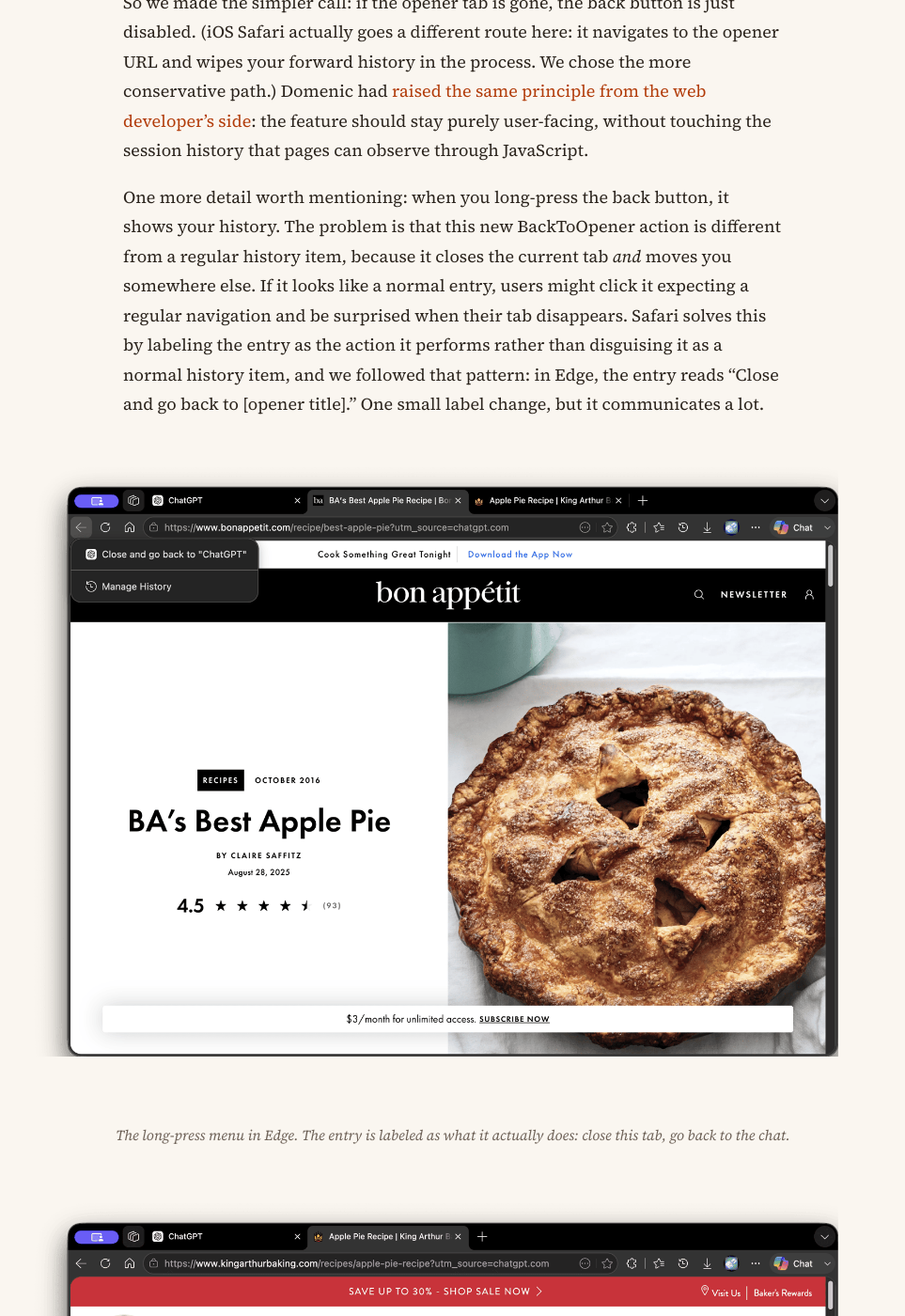
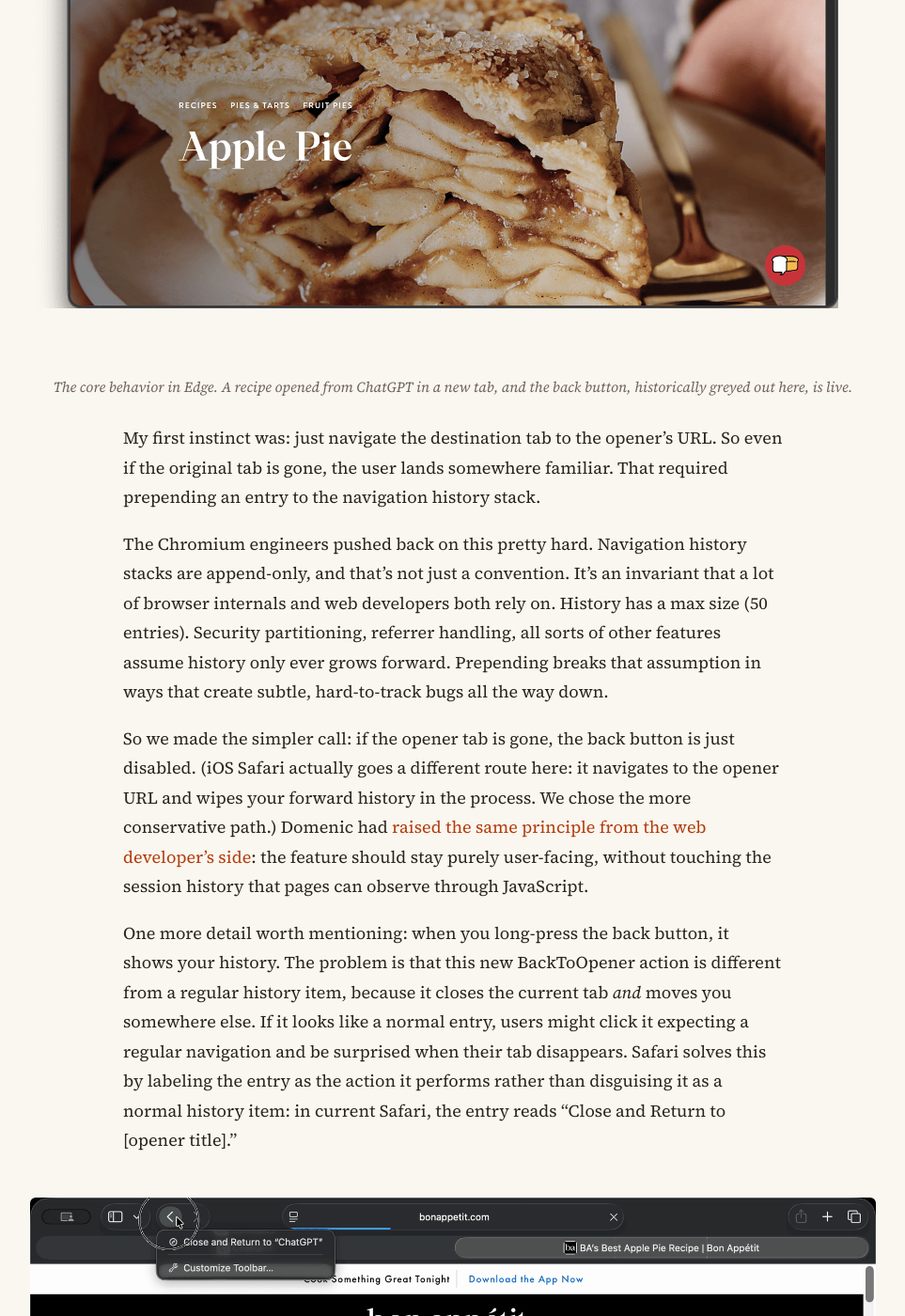
Before and after one commit to victorhuangwq/experiencethis.world, a Jekyll site: the page built from _posts/2026-03-01-backtoopener.md, in a window 1280 px wide and 1400 px high, scrolled down 4510 px. Shown: the whole window at 94% size, without its empty margins (158-1121 px from the left). Built offline with Jekyll 4.4.1, drawn with Linux system fonts in a browser that asks for light colours; some of the changed text lies outside the part shown.

Commit message:
Add Safari prior-art screenshot, restore verified label quote
- Still from the Safari recording: current macOS Safari showing
  'Close and Return to ChatGPT' on the same page as the Edge shot,
  making a direct Safari/Edge comparison
- Restore Safari's exact label wording, now verified against the capture
- Move the enabled-back-button shot up to illustrate the core behavior

Co-Authored-By: Claude Fable 5 <noreply@anthropic.com>
Claude-Session: https://claude.ai/code/session_01XdTm4a3hYnNf3dQUjJ5ThH

```diff
--- a/_posts/2026-03-01-backtoopener.md
+++ b/_posts/2026-03-01-backtoopener.md
@@ -65,19 +65,24 @@ What helped was pulling in evidence. Safari already does this on macOS and iOS.
 
 The core behavior fits in one sentence: press back on a new tab → close the tab → return focus to the tab that opened it. But there was a design question underneath it that opened up a lot of complexity. What happens if the opener tab is already closed by the time you click back?
 
+![A recipe page opened in a new tab from ChatGPT in Edge, with the back button enabled instead of greyed out](/assets/images/backtoopener-back-button-enabled.png)
+*The core behavior in Edge. A recipe opened from ChatGPT in a new tab, and the back button, historically greyed out here, is live.*
+
 My first instinct was: just navigate the destination tab to the opener's URL. So even if the original tab is gone, the user lands somewhere familiar. That required prepending an entry to the navigation history stack.
 
 The Chromium engineers pushed back on this pretty hard. Navigation history stacks are append-only, and that's not just a convention. It's an invariant that a lot of browser internals and web developers both rely on. History has a max size (50 entries). Security partitioning, referrer handling, all sorts of other features assume history only ever grows forward. Prepending breaks that assumption in ways that create subtle, hard-to-track bugs all the way down.
 
 So we made the simpler call: if the opener tab is gone, the back button is just disabled. (iOS Safari actually goes a different route here: it navigates to the opener URL and wipes your forward history in the process. We chose the more conservative path.) Domenic had [raised the same principle from the web developer's side](https://github.com/MicrosoftEdge/MSEdgeExplainers/issues/1067): the feature should stay purely user-facing, without touching the session history that pages can observe through JavaScript.
 
-One more detail worth mentioning: when you long-press the back button, it shows your history. The problem is that this new BackToOpener action is different from a regular history item, because it closes the current tab *and* moves you somewhere else. If it looks like a normal entry, users might click it expecting a regular navigation and be surprised when their tab disappears. Safari solves this by labeling the entry as the action it performs rather than disguising it as a normal history item, and we followed that pattern: in Edge, the entry reads "Close and go back to [opener title]." One small label change, but it communicates a lot.
+One more detail worth mentioning: when you long-press the back button, it shows your history. The problem is that this new BackToOpener action is different from a regular history item, because it closes the current tab *and* moves you somewhere else. If it looks like a normal entry, users might click it expecting a regular navigation and be surprised when their tab disappears. Safari solves this by labeling the entry as the action it performs rather than disguising it as a normal history item: in current Safari, the entry reads "Close and Return to [opener title]."
 
-![Edge's long-press back button menu on a recipe page opened from ChatGPT, showing "Close and go back to ChatGPT" as the top entry](/assets/images/backtoopener-close-and-go-back-dropdown.png)
-*The long-press menu in Edge. The entry is labeled as what it actually does: close this tab, go back to the chat.*
+![Safari's long-press back button menu on a recipe page opened from ChatGPT, showing "Close and Return to ChatGPT"](/assets/images/backtoopener-safari-close-and-return.png)
+*Safari's prior art, today. The long-press menu labels the action instead of faking a history entry.*
 
-![A recipe page opened in a new tab from ChatGPT in Edge, with the back button enabled instead of greyed out](/assets/images/backtoopener-back-button-enabled.png)
-*A recipe opened from ChatGPT in a new tab. The back button, historically greyed out here, is now live.*
+We followed that pattern in Edge, where the entry reads "Close and go back to [opener title]." One small label change, but it communicates a lot.
+
+![Edge's long-press back button menu on the same recipe page opened from ChatGPT, showing "Close and go back to ChatGPT" as the top entry](/assets/images/backtoopener-close-and-go-back-dropdown.png)
+*The same page, the same menu, in Edge with BackToOpener.*
 
 ---
 
```
Also changed, not shown: assets/images/backtoopener-safari-close-and-return.png (added).
